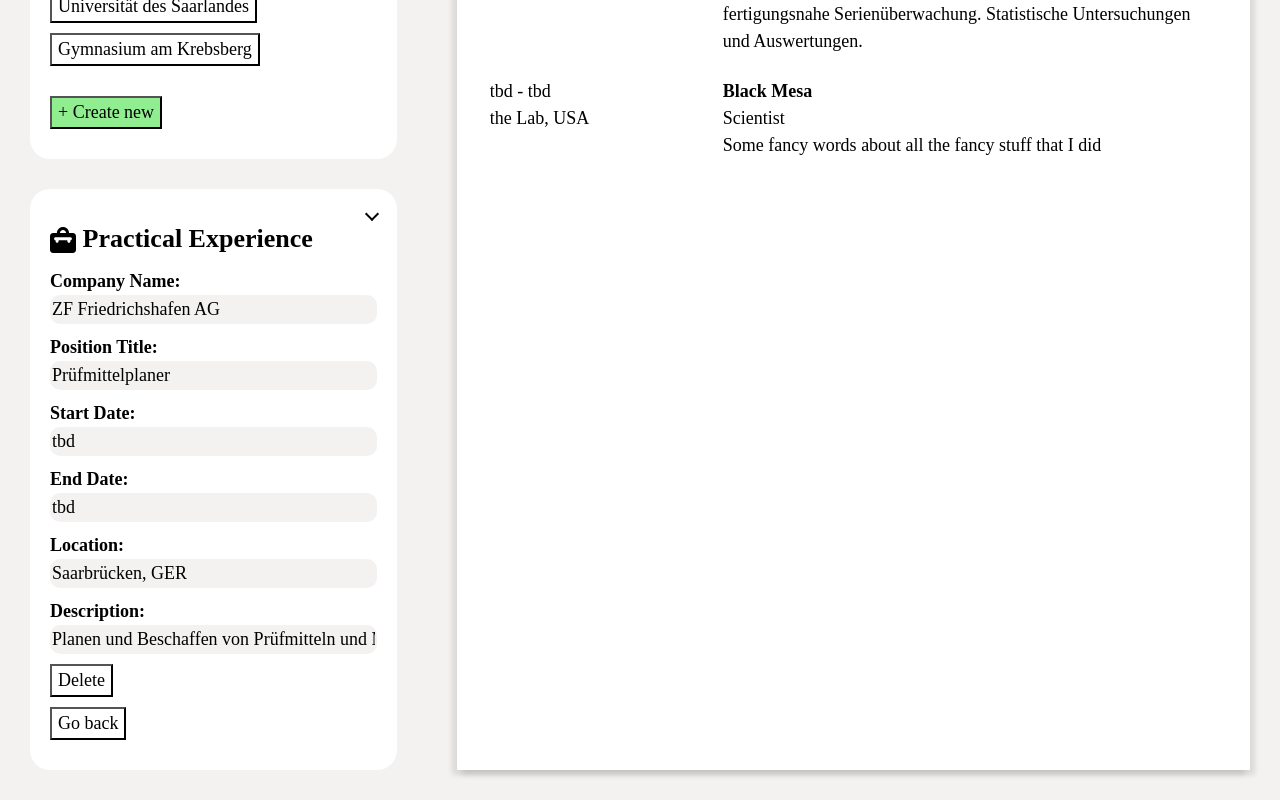
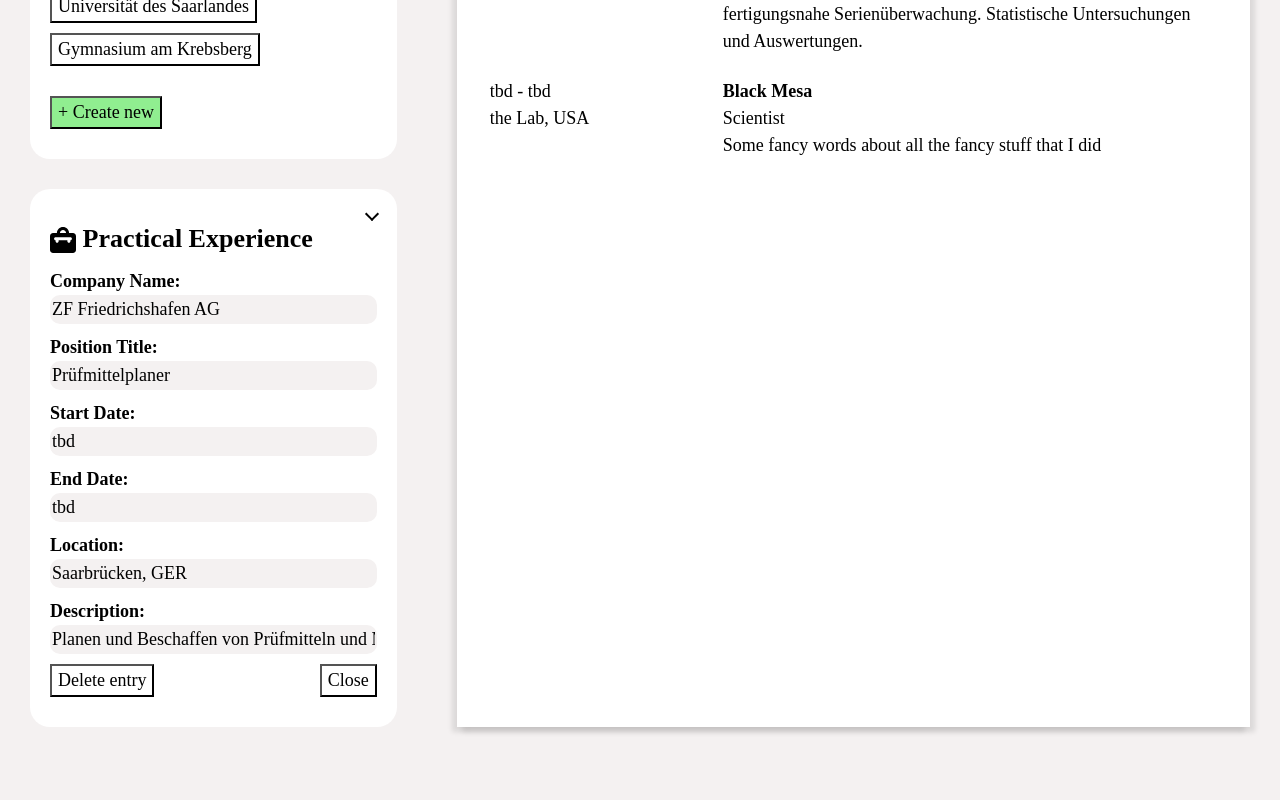
Before and after one commit to KevinLamza/odin-react-cv, a React (Vite) app: page / in a window 1280 px wide. Shown: the part 512-1312 px from the top of the page. After the commit the page ends 1269 px from the top, so only its background shows below. Built offline with nearby package versions, Linux system fonts and the light colour scheme.

Commit message:
Add default values to new entries

```diff
--- a/src/App.css
+++ b/src/App.css
@@ -102,6 +102,11 @@ body {
   background-color: lightgreen;
 }
 
+.buttonContainer {
+  display: flex;
+  justify-content: space-between;
+}
+
 div.userInfo {
   background-color: rgb(96, 96, 235);
   color: white;
--- a/src/App.jsx
+++ b/src/App.jsx
@@ -57,11 +57,11 @@ export default function App() {
       setEducation({
         ...education,
         [newKey]: {
-          school: '',
-          degree: '',
-          startDate: '',
-          endDate: '',
-          location: '',
+          school: 'New school',
+          degree: 'My degree',
+          startDate: 'mm/yyyy',
+          endDate: 'mm/yyyy',
+          location: 'My location',
         },
       });
       setCurrentEducation(newKey);
@@ -87,12 +87,12 @@ export default function App() {
       setExperience({
         ...experience,
         [newKey]: {
-          companyName: '',
-          positionTitle: '',
-          startDate: '',
-          endDate: '',
-          location: '',
-          description: '',
+          companyName: 'New company',
+          positionTitle: 'My position',
+          startDate: 'mm/yyyy',
+          endDate: 'mm/yyyy',
+          location: 'My location',
+          description: 'My description',
         },
       });
       setCurrentExperience(newKey);
@@ -333,6 +333,7 @@ function InputEducation({
             <input
               type="text"
               name="school"
+              placeholder="New school"
               value={education[currentEducation]['school']}
               onChange={(e) => handleChangeEducation(e.target.value, 'school')}
               required
@@ -392,20 +393,22 @@ function InputEducation({
           </div>
           {/* <input type="submit" value="Subscribe!" /> */}
         </form>
+        <div className="buttonContainer">
           <button
             className="listButton"
             onClick={() =>
               handleChangeCurrentEducation(currentEducation, 'delete')
             }
           >
-          Delete
+            Delete entry
           </button>
           <button
             className="listButton"
             onClick={() => handleChangeCurrentEducation('none')}
           >
-          Go back
+            Close
           </button>
+        </div>
       </>
     );
   }
@@ -534,20 +537,22 @@ function InputExperience({
           </div>
           {/* <input type="submit" value="Subscribe!" /> */}
         </form>
+        <div className="buttonContainer">
           <button
             className="listButton"
             onClick={() =>
               handleChangeCurrentExperience(currentExperience, 'delete')
             }
           >
-          Delete
+            Delete entry
           </button>
           <button
             className="listButton"
             onClick={() => handleChangeCurrentExperience('none')}
           >
-          Go back
+            Close
           </button>
+        </div>
       </>
     );
   }
```
Lines whose indentation alone changed are shown as unchanged.
